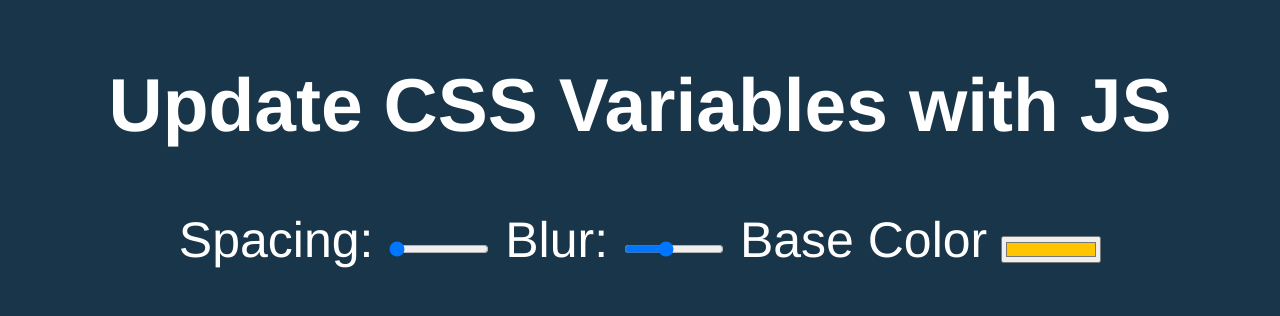
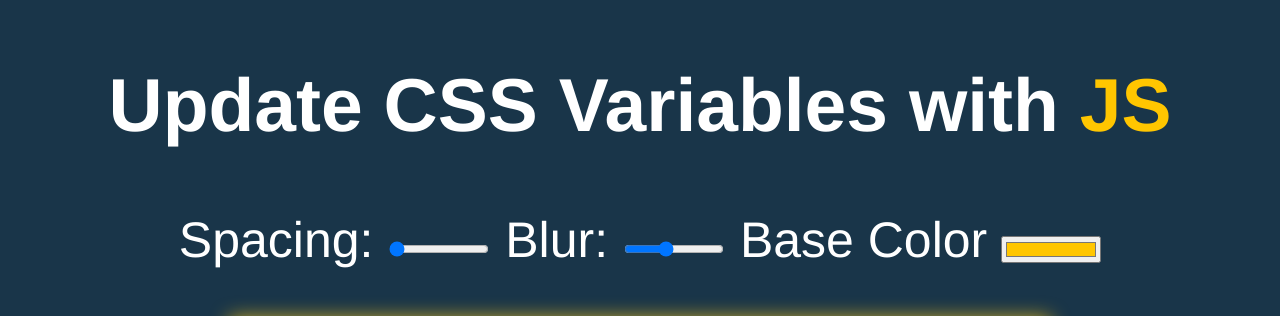
Before and after one commit to anil-ku-in/anil-drum-kit, a PHP site: page /3/index.php in a window 1280 px wide. Shown: the top 316 px of the page. Run offline with PHP 8.4, Linux system fonts and the light colour scheme.

Commit message:
css variables

```diff
--- a/3/index.php
+++ b/3/index.php
@@ -21,6 +21,21 @@
 <img src="https://source.unsplash.com/7bwQXzbF6KE/800x500">
 
 <style>
+
+    :root{
+        --base: #ffc600;
+        --spacing: 10px ;
+        --blur: 10px
+    }
+    img{
+        padding: var(--spacing);
+        background: var(--base);
+        filter: blur(var(--blur));
+    }
+
+    span.hl{
+        color: var(--base);
+    }
 
     /*
       misc styles, nothing to do with CSS variables
@@ -48,6 +63,15 @@
 </style>
 
 <script>
+    const inputs = document.querySelectorAll('.controls input');
+    function  handleUpdate() {
+        const suffix = this.dataset.sizing || '';
+        document.documentElement.style.setProperty(`--${this.name}`, this.value + suffix)
+    }
+    inputs.forEach(input => input.addEventListener('change', handleUpdate));
+    inputs.forEach(input => input.addEventListener('mousemove', handleUpdate));
+
+
 </script>
 
 </body>
```
